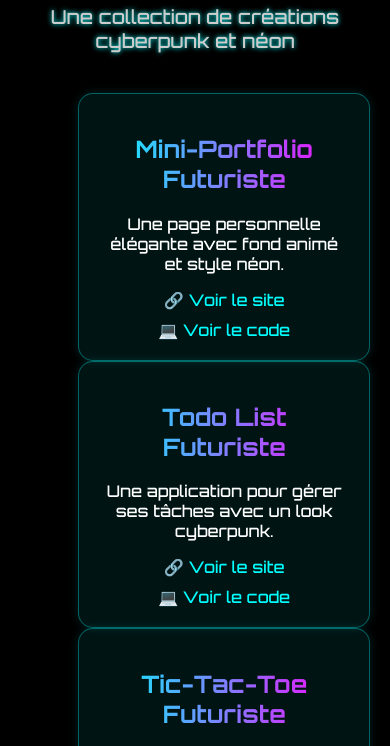
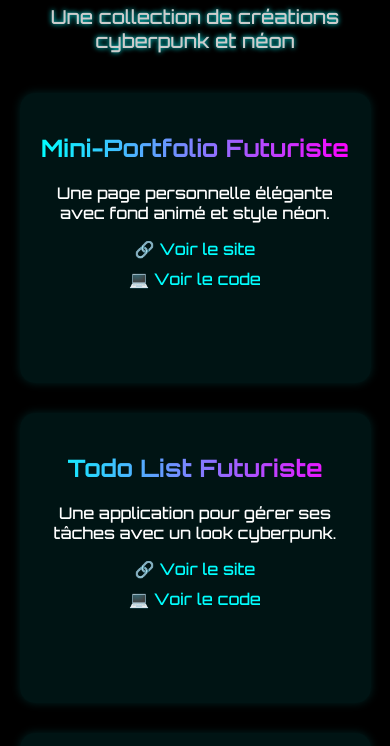
Before and after one commit to JiRaYaOG/JiRaYaOG-futuristic-projects, a plain HTML site: page index.html in a window 390 px wide. Shown: the part 352-1098 px from the top of the page. Drawn offline with Linux system fonts and the light colour scheme.

Commit message:
Update styles.css

```diff
--- a/styles.css
+++ b/styles.css
@@ -1,4 +1,3 @@
-/* Corps de la page : centrage vertical et horizontal */
 body {
   font-family: 'Orbitron', sans-serif;
   margin: 0;
@@ -8,15 +7,13 @@ body {
   overflow-x: hidden;
   position: relative;
   background: #000000;
-
   display: flex;
   flex-direction: column;
-  justify-content: center; /* centre verticalement */
-  align-items: center;     /* centre horizontalement */
-  min-height: 100vh;       /* occupe toute la hauteur */
+  justify-content: center;
+  align-items: center;
+  min-height: 100vh;
 }
 
-/* Canvas pour le fond animé */
 #bg-canvas {
   position: fixed;
   top: 0;
@@ -26,17 +23,11 @@ body {
   z-index: -1;
 }
 
-/* Logo lettre “J” */
 .avatar-letter {
-  font-family: 'Orbitron', sans-serif;
   font-size: 72px;
   font-weight: bold;
   color: #fff;
-  text-shadow:
-    0 0 10px #0ff,
-    0 0 20px #0ff,
-    0 0 30px #f0f,
-    0 0 40px #f0f;
+  text-shadow: 0 0 10px #0ff, 0 0 20px #0ff, 0 0 30px #f0f, 0 0 40px #f0f;
   background: radial-gradient(circle at center, rgba(0,255,255,0.15), transparent 70%);
   width: 120px;
   height: 120px;
@@ -51,15 +42,10 @@ body {
 
 .avatar-letter:hover {
   transform: scale(1.1);
-  text-shadow:
-    0 0 15px #0ff,
-    0 0 30px #0ff,
-    0 0 50px #f0f,
-    0 0 80px #f0f;
+  text-shadow: 0 0 15px #0ff, 0 0 30px #0ff, 0 0 50px #f0f, 0 0 80px #f0f;
   box-shadow: 0 0 30px #0ff, 0 0 60px #f0f;
 }
 
-/* Titres néon */
 .neon-title {
   font-size: 2.5em;
   text-shadow: 0 0 10px #0ff, 0 0 30px #0ff;
@@ -74,58 +60,46 @@ body {
   margin-bottom: 40px;
 }
 
-/* Grille des projets : 3 en haut, 2 en bas centrées */
+/* Flexbox projets */
 .projects {
-  display: grid;
-  grid-template-columns: repeat(3, 1fr);
-  gap: 30px;
-  justify-items: center;
-  width: 80%;
+  width: 90%;
   max-width: 1000px;
   margin: 0 auto 60px auto;
+  display: flex;
+  flex-direction: column;
+  gap: 30px;
 }
 
-.projects > .card:nth-last-child(-n+2) {
-  grid-column: 2 / span 1; /* Centrage des 2 dernières cartes */
+.row {
+  display: flex;
+  justify-content: space-between;
+  gap: 30px;
+  flex-wrap: nowrap;
 }
 
-@media (max-width: 900px) {
-  .projects {
-    grid-template-columns: repeat(2, 1fr);
-  }
-  .projects > .card:nth-last-child(-n+2) {
-    grid-column: auto; /* Reset pour tablette */
-  }
+.center-row {
+  justify-content: center;
 }
 
-@media (max-width: 600px) {
-  .projects {
-    grid-template-columns: 1fr;
-  }
-}
-
-/* Cartes projets */
 .card {
+  flex: 0 1 250px;
   background: rgba(0, 255, 255, 0.08);
-  border: 1px solid #0ff5;
   border-radius: 15px;
-  width: 250px;
   padding: 20px;
-  transition: transform 0.3s, box-shadow 0.3s;
   text-align: center;
   box-shadow: 0 0 10px #0ff2;
-}
-
-/* Gradient néon sur titre et hover glow sur carte */
-.card h2 {
-  background: linear-gradient(90deg, #0ff, #f0f);
-  -webkit-background-clip: text;
-  -webkit-text-fill-color: transparent;
+  transition: transform 0.3s, box-shadow 0.3s;
 }
 
 .card:hover {
   transform: scale(1.07);
   box-shadow: 0 0 20px #f0f, 0 0 40px #0ff;
+}
+
+.card h2 {
+  background: linear-gradient(90deg, #0ff, #f0f);
+  -webkit-background-clip: text;
+  -webkit-text-fill-color: transparent;
 }
 
 .card a {
@@ -140,7 +114,6 @@ body {
   color: #f0f;
 }
 
-/* Pied de page */
 footer {
   margin-top: 40px;
   padding: 20px;
@@ -152,3 +125,18 @@ footer {
   from { text-shadow: 0 0 10px #0ff; }
   to { text-shadow: 0 0 25px #0ff, 0 0 50px #f0f; }
 }
+
+/* Responsive */
+@media (max-width: 900px) {
+  .row {
+    flex-wrap: wrap;
+    justify-content: center;
+  }
+}
+
+@media (max-width: 600px) {
+  .row {
+    flex-direction: column;
+    align-items: center;
+  }
+}
```
